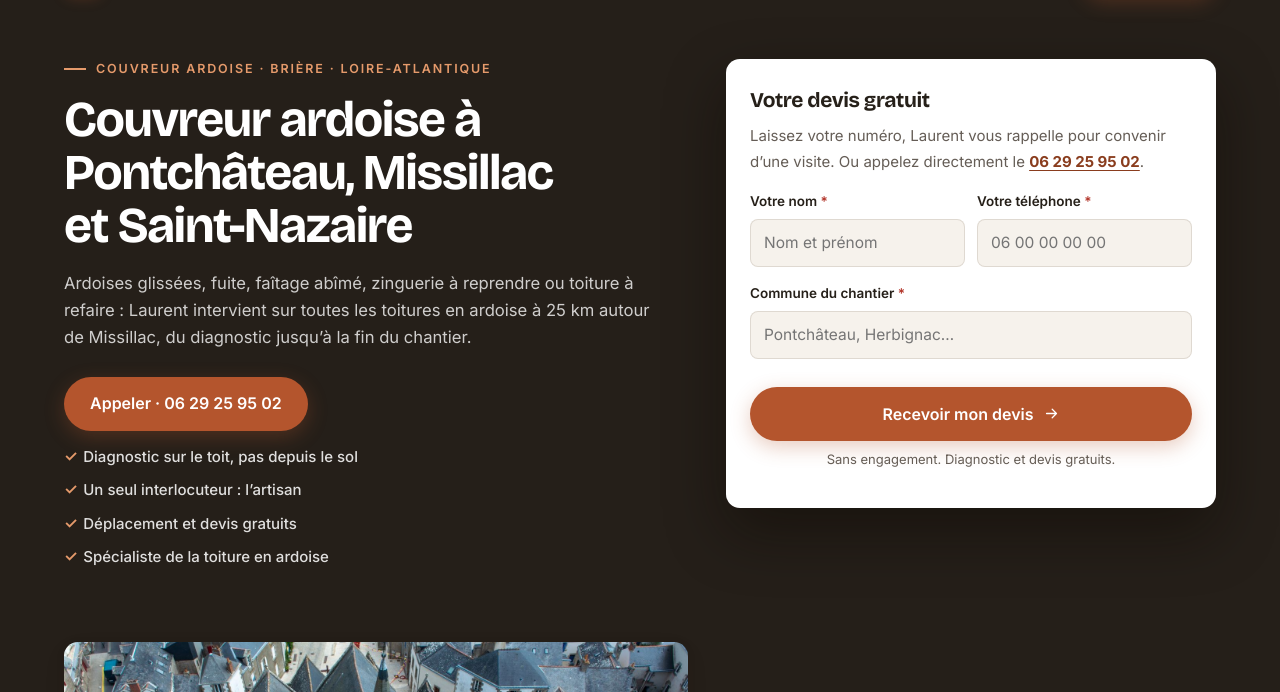
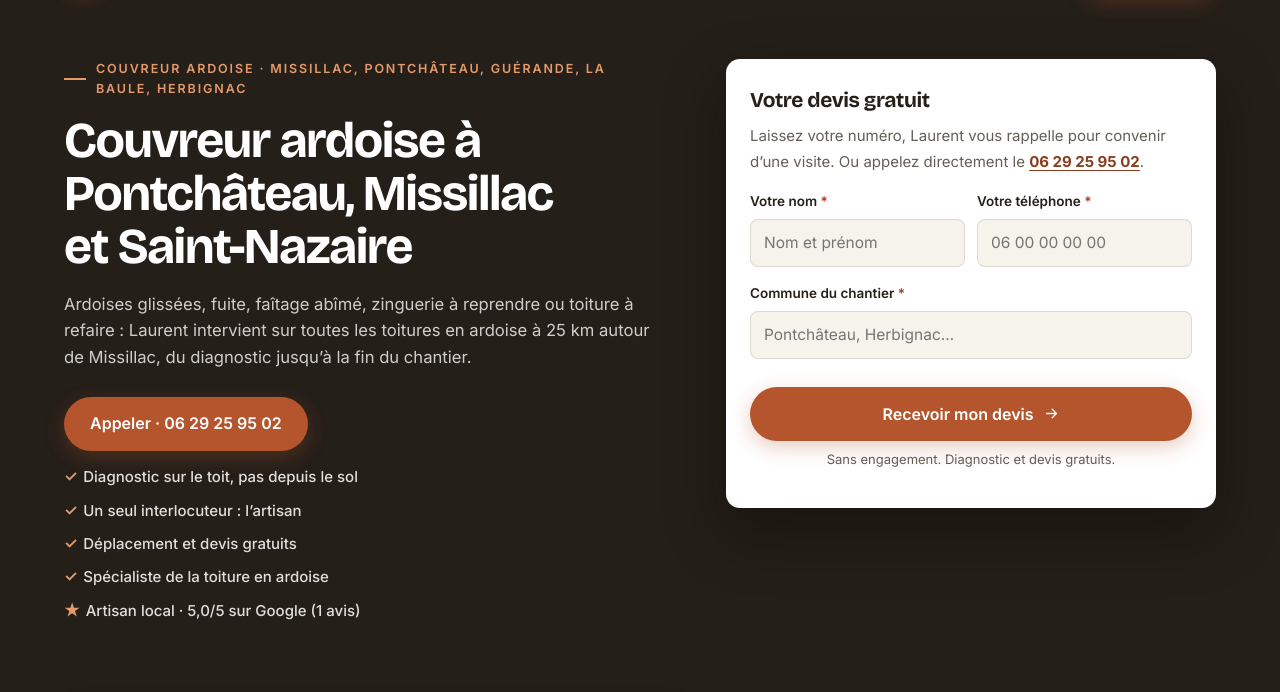
Before and after one commit to netfox-agency/laurentvanbeen, a plain HTML site: page couvreur-pontchateau/index.html in a window 1280 px wide. Shown: the part 65-757 px from the top of the page. Drawn offline with nearby package versions, Linux system fonts and the light colour scheme.

Commit message:
Note Google et villes du rayon sur les pages
Co-Authored-By: Claude Opus 5.5 <noreply@anthropic.com>

```diff
--- a/couvreur-pontchateau/index.html
+++ b/couvreur-pontchateau/index.html
@@ -100,7 +100,7 @@
     <div class="container">
     <div class="lp-hero">
     <div class="lp-hero-txt">
-    <p class="kicker">Couvreur ardoise · Brière · Loire-Atlantique</p>
+    <p class="kicker">Couvreur ardoise · Missillac, Pontchâteau, Guérande, La Baule, Herbignac</p>
     <h1>Couvreur ardoise à Pontchâteau, Missillac et Saint-Nazaire</h1>
     <p class="lead">Ardoises glissées, fuite, faîtage abîmé, zinguerie à reprendre ou toiture à refaire&nbsp;: Laurent intervient sur toutes les toitures en ardoise à 25 km autour de Missillac, du diagnostic jusqu’à la fin du chantier.</p>
     <p class="svc-meta">Devis gratuit · Déplacement gratuit · Spécialiste ardoise</p>
@@ -113,6 +113,7 @@
       <li><span>✓</span> Un seul interlocuteur&nbsp;: l’artisan</li>
       <li><span>✓</span> Déplacement et devis gratuits</li>
       <li><span>✓</span> Spécialiste de la toiture en ardoise</li>
+      <li><span class="star">★</span> Artisan local · 5,0/5 sur Google (1 avis)</li>
     </ul>
     </div>
     <div class="express">
```
Also changed, not shown: couverture-ardoise/index.html (+1 -0 lines), faitage-zinguerie/index.html (+1 -0 lines), reparation-fuite-toiture/index.html (+1 -0 lines).
